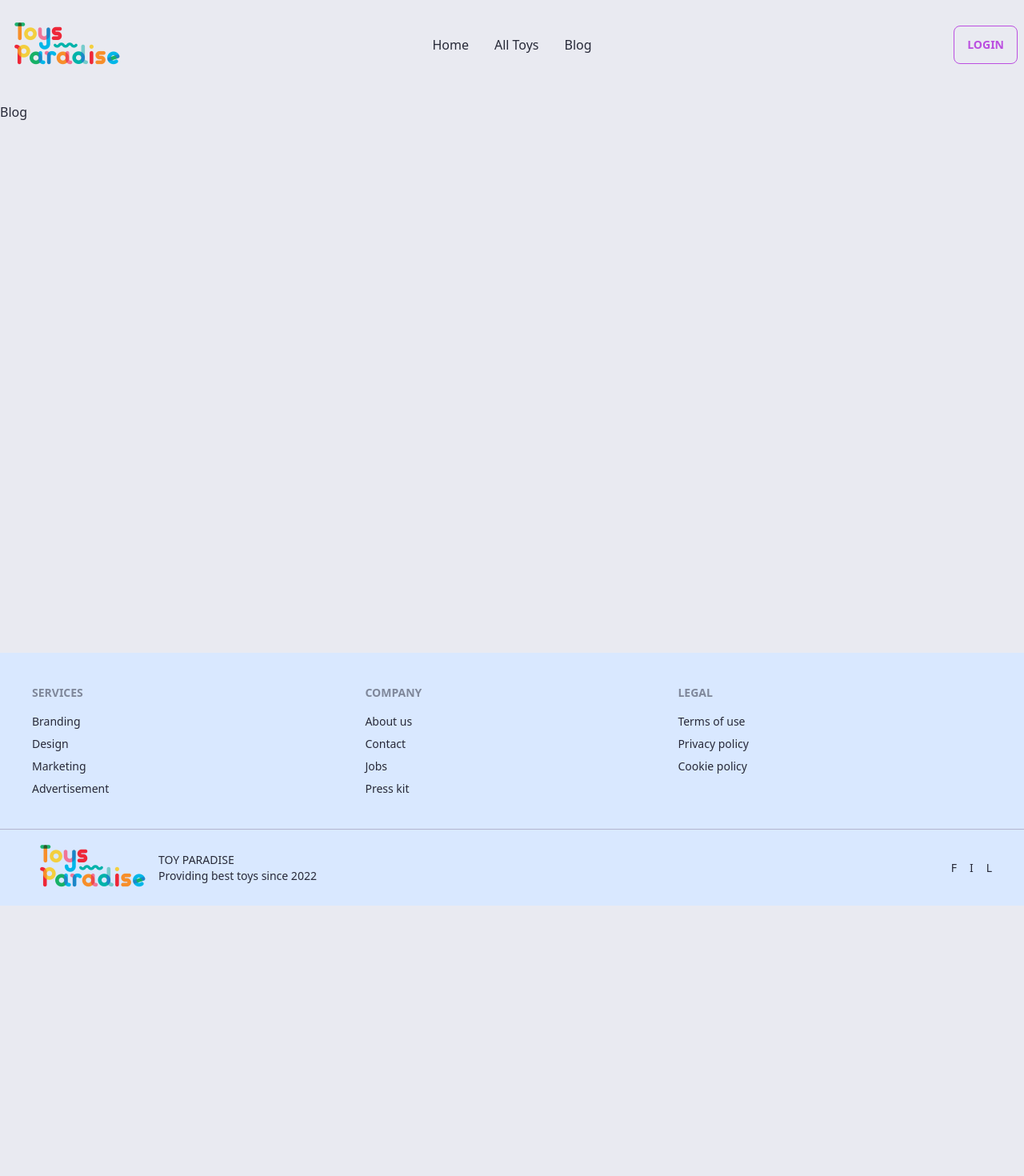
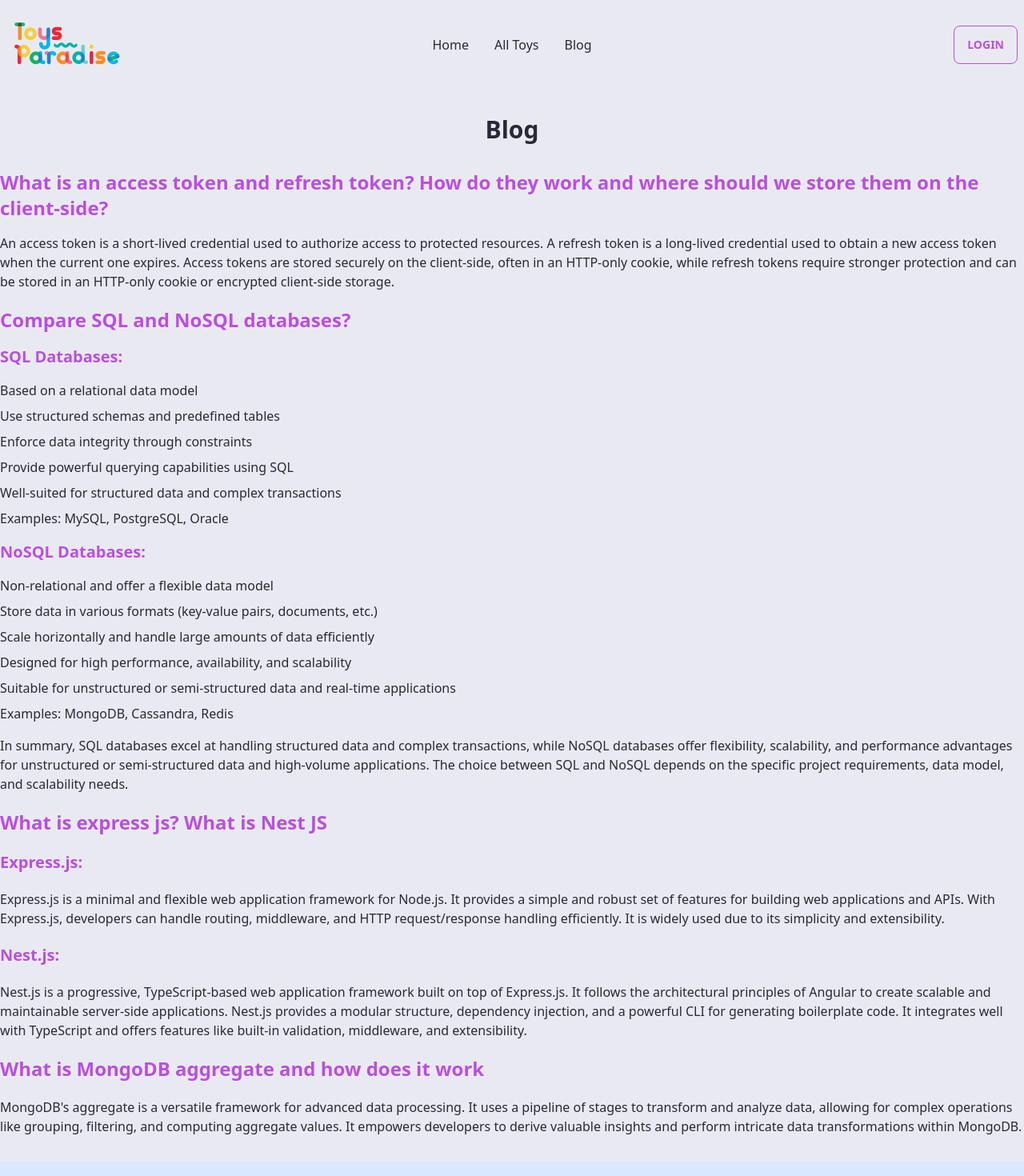
Before and after one commit to amir2601/toys-paradise-client, a React (Vite) app: page /blog in a window 1280 px wide. Shown: the top 1470 px of the page at 80% size. Before the commit the page ends 1132 px from the top, so only its background shows below. Built offline with nearby package versions, Linux system fonts and the light colour scheme; no server answers.

Commit message:
blog page added

```diff
--- a/src/Pages/AllToys/AllToys.jsx
+++ b/src/Pages/AllToys/AllToys.jsx
@@ -18,7 +18,7 @@ const AllToys = () => {
     }, [])
 
     const handleSearch = () => {
-        fetch(`http://localhost:5000/toySearch/${searchText}`)
+        fetch(`https://toys-paradise-server.vercel.app/toySearch/${searchText}`)
             .then(res => res.json())
             .then(data => {
                 setToys(data);
--- a/src/Pages/Blog/Blog.jsx
+++ b/src/Pages/Blog/Blog.jsx
@@ -2,8 +2,57 @@ import React from 'react';
 
 const Blog = () => {
     return (
-        <div>
-            <h2>Blog</h2>
+        <div className='my-8 px-4 lg:px-0'>
+            <h2 className='text-3xl font-bold my-8 text-center'>Blog</h2>
+            <div className='space-y-5'>
+                <div className='space-y-4'>
+                    <h2 className='text-2xl font-bold text-primary'>What is an access token and refresh token? How do they work and where should we store them on the client-side?</h2>
+                    <p>
+                        An access token is a short-lived credential used to authorize access to protected resources. A refresh token is a long-lived credential used to obtain a new access token when the current one expires. Access tokens are stored securely on the client-side, often in an HTTP-only cookie, while refresh tokens require stronger protection and can be stored in an HTTP-only cookie or encrypted client-side storage.
+                    </p>
+                </div>
+                <div className='space-y-4'>
+                    <h2 className='text-2xl font-bold text-primary'>Compare SQL and NoSQL databases?</h2>
+                    <h2 className='text-xl font-bold text-primary'>SQL Databases:</h2>
+                    <ul className='space-y-2'>
+                        <li>Based on a relational data model</li>
+                        <li>Use structured schemas and predefined tables</li>
+                        <li>Enforce data integrity through constraints</li>
+                        <li>Provide powerful querying capabilities using SQL</li>
+                        <li>Well-suited for structured data and complex transactions</li>
+                        <li>Examples: MySQL, PostgreSQL, Oracle</li>
+                    </ul>
+
+                    <h2 className='text-xl font-bold text-primary'>NoSQL Databases:</h2>
+                    <ul className='space-y-2'>
+                        <li>Non-relational and offer a flexible data model</li>
+                        <li>Store data in various formats (key-value pairs, documents, etc.)</li>
+                        <li>Scale horizontally and handle large amounts of data efficiently</li>
+                        <li>Designed for high performance, availability, and scalability</li>
+                        <li>Suitable for unstructured or semi-structured data and real-time applications</li>
+                        <li>Examples: MongoDB, Cassandra, Redis</li>
+                    </ul>
+
+                    <p>In summary, SQL databases excel at handling structured data and complex transactions, while NoSQL databases offer flexibility, scalability, and performance advantages for unstructured or semi-structured data and high-volume applications. The choice between SQL and NoSQL depends on the specific project requirements, data model, and scalability needs.</p>
+                </div>
+                <div className='space-y-5'>
+                    <h2 className='text-2xl font-bold text-primary'>What is express js? What is Nest JS</h2>
+                    <h2 className='text-xl font-bold text-primary'>Express.js:</h2>
+                    <p>
+                        Express.js is a minimal and flexible web application framework for Node.js. It provides a simple and robust set of features for building web applications and APIs. With Express.js, developers can handle routing, middleware, and HTTP request/response handling efficiently. It is widely used due to its simplicity and extensibility.
+                    </p>
+                    <h2 className='text-xl font-bold text-primary'>Nest.js:</h2>
+                    <p>
+                        Nest.js is a progressive, TypeScript-based web application framework built on top of Express.js. It follows the architectural principles of Angular to create scalable and maintainable server-side applications. Nest.js provides a modular structure, dependency injection, and a powerful CLI for generating boilerplate code. It integrates well with TypeScript and offers features like built-in validation, middleware, and extensibility.
+                    </p>
+                </div>
+                <div className='space-y-5'>
+                    <h2 className='text-2xl font-bold text-primary'>What is MongoDB aggregate and how does it work</h2>
+                    <p>
+                        MongoDB's aggregate is a versatile framework for advanced data processing. It uses a pipeline of stages to transform and analyze data, allowing for complex operations like grouping, filtering, and computing aggregate values. It empowers developers to derive valuable insights and perform intricate data transformations within MongoDB.
+                    </p>
+                </div>
+            </div>
         </div>
     );
 };
--- /dev/null
+++ b/src/Pages/Error/Error.jsx
@@ -0,0 +1,28 @@
+import React from 'react';
+import { Link } from 'react-router-dom';
+
+const Error = () => {
+    return (
+        <div>
+            <div className="bg-indigo-900 relative overflow-hidden h-screen">
+                <img src="https://external-preview.redd.it/4MddL-315mp40uH18BgGL2-5b6NIPHcDMBSWuN11ynM.jpg?width=960&crop=smart&auto=webp&s=b98d54a43b3dac555df398588a2c791e0f3076d9" className="absolute h-full w-full object-cover" />
+                <div className="inset-0 bg-black opacity-25 absolute">
+                </div>
+                <div className="container mx-auto px-6 md:px-12 relative z-10 flex items-center py-32 xl:py-40">
+                    <div className="w-full font-mono flex flex-col items-center relative z-10">
+                        <h1 className="font-extrabold text-5xl text-center text-white leading-tight mt-4">
+                            You are all alone here
+                        </h1>
+                        {/* <button className='bg-white text-black btn mt-14'></button> */}
+                        <Link to="/"><h1 className='bg-white text-black text-lg font-semibold py-2 px-4 rounded-lg mt-14'>Back To Home</h1></Link>
+                        <p className="font-extrabold text-8xl my-20 text-white animate-bounce">
+                            404
+                        </p>
+                    </div>
+                </div>
+            </div>
+        </div>
+    );
+};
+
+export default Error;
--- a/src/Pages/Home/Banner/Banner.jsx
+++ b/src/Pages/Home/Banner/Banner.jsx
@@ -1,5 +1,6 @@
 import React from 'react';
 import bannerImg from '../../../assets/banner.jpg'
+import { Link } from 'react-router-dom';
 
 const Banner = () => {
     return (
@@ -10,7 +11,7 @@ const Banner = () => {
                     <div className="max-w-md">
                         <h1 className="mb-5 text-6xl font-bold text-yellow-400">Toys Paradise</h1>
                         <p className="mb-5 text-xl">"Unleash Your Inner Child at Toys Paradise!"</p>
-                        <button className="btn btn-primary">All Toys</button>
+                        <Link to='/allToys' className="btn btn-primary">All Toys</Link>
                     </div>
                 </div>
             </div>
--- a/src/Pages/MyToys/MyToys.jsx
+++ b/src/Pages/MyToys/MyToys.jsx
@@ -5,7 +5,7 @@ import { AuthContext } from '../../Provider/AuthProvider';
 
 const MyToys = () => {
     const [toys, setToys] = useState([]);
-    const {user} = useContext(AuthContext)
+    const { user } = useContext(AuthContext)
 
     useEffect(() => {
         fetch(`https://toys-paradise-server.vercel.app/myToys?email=${user?.email}`)
@@ -43,11 +43,29 @@ const MyToys = () => {
         })
     }
 
+    const handleSort = (event) => {
+        console.log(event.target.value);
+        const selected = event.target.value;
+        fetch(`https://toys-paradise-server.vercel.app/myToys?sort=${selected}&email=${user?.email}`)
+            .then(res => res.json())
+            .then(data => setToys(data))
+    }
+
     return (
         <div>
             <div>
                 <div className="overflow-x-auto w-full space-y-5">
                     <h2 className='text-center text-4xl font-semibold text-primary hidden md:flex justify-center'>My Toys</h2>
+                    <div className='flex items-center gap-5'>
+                        <select
+                            onChange={handleSort}
+                            className='btn btn-outline ml-4'
+                        >
+                            <option>Ascendeing</option>
+                            <option>Descendeing</option>
+                        </select>
+                        <h2 className='text-lg font-semibold'>Sort By</h2>
+                    </div>
                     <table className="table w-full">
                         {/* head */}
                         <thead>
--- a/src/Routes/Routes.jsx
+++ b/src/Routes/Routes.jsx
@@ -11,11 +11,13 @@ import AddToys from '../Pages/AddToys/AddToys';
 import ToyDetails from '../Pages/ToyDetails/ToyDetails';
 import PrivateRoutes from './PrivateRoutes';
 import UpdateToy from '../Pages/MyToys/UpdateToy';
+import Error from '../Pages/Error/Error';
 
 const router = createBrowserRouter([
   {
     path: "/",
     element: <Main></Main>,
+    errorElement: <Error></Error>,
     children: [
       {
         path: '/',
```
